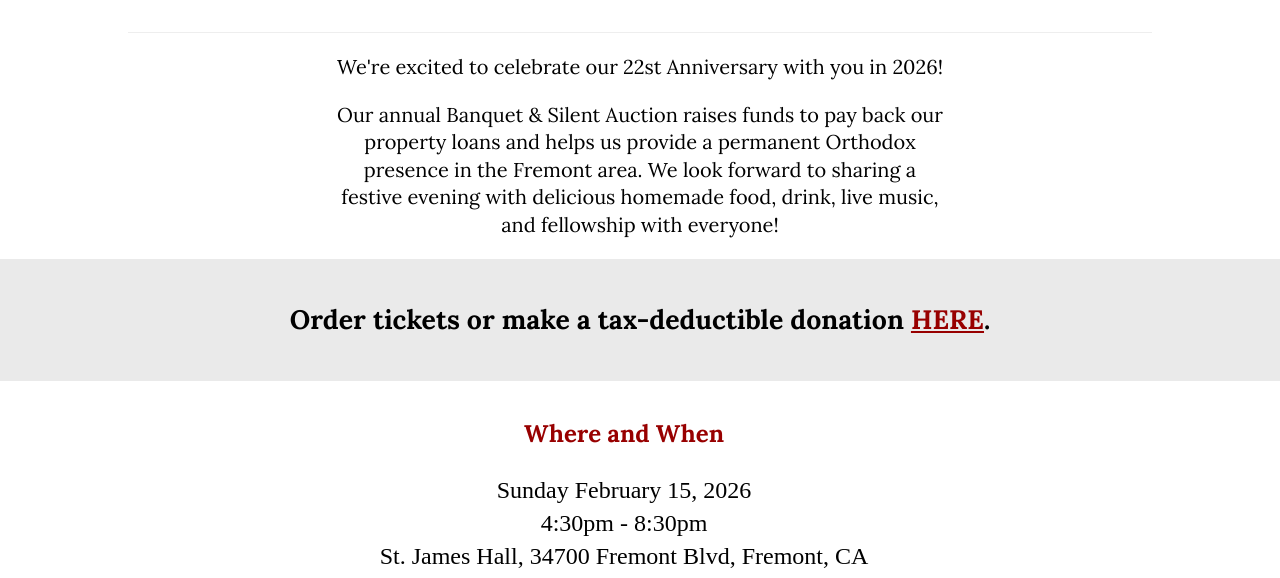
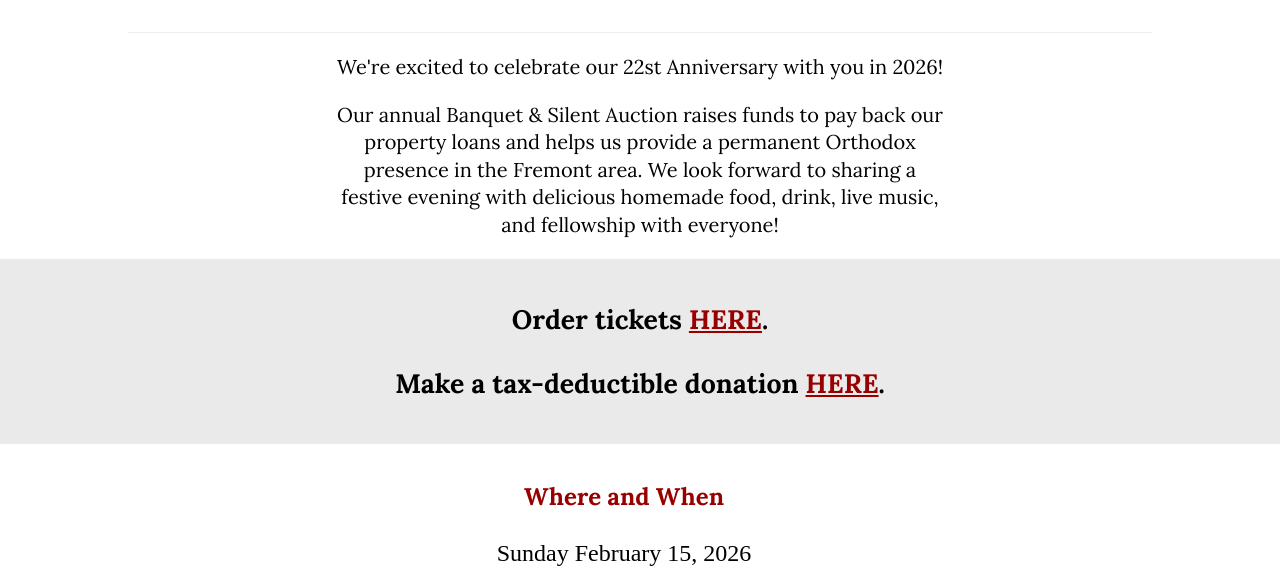
Before and after one commit to St-Christina/banquet-page, a website: page index.html in a window 1280 px wide. Shown: the part 198-776 px from the top of the page. Drawn offline with Linux system fonts and the light colour scheme; a web font is replaced by a local one.

Commit message:
make tickets and donation separate links

```diff
--- a/index.html
+++ b/index.html
@@ -313,7 +313,10 @@
 
 			<section class="offset">
 				<p>
-					Order tickets or make a tax-deductible donation <a href="https://www.aplos.com/aws/give/StChristinaOrthodoxChurch/banquet-tickets">HERE</a>.
+					Order tickets <a href="https://www.aplos.com/aws/give/StChristinaOrthodoxChurch/banquet-tickets">HERE</a>.
+				</p>
+				<p>
+					Make a tax-deductible donation <a href="https://www.aplos.com/aws/give/StChristinaOrthodoxChurch/banquet-donation">HERE</a>.
 				</p>
 			</section>
 
```
